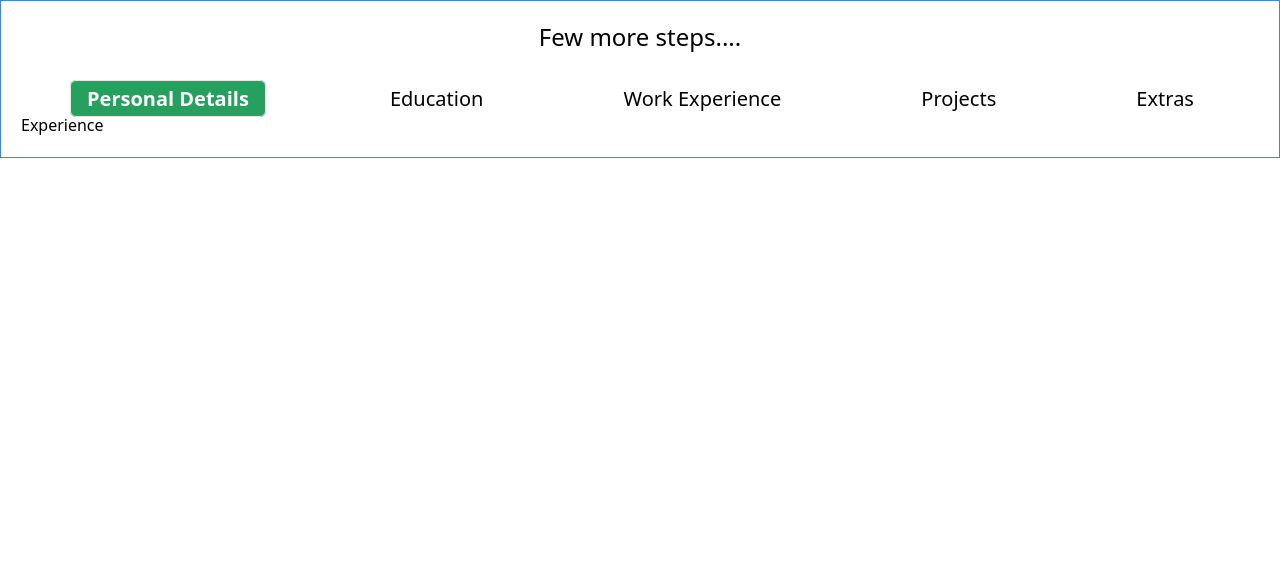
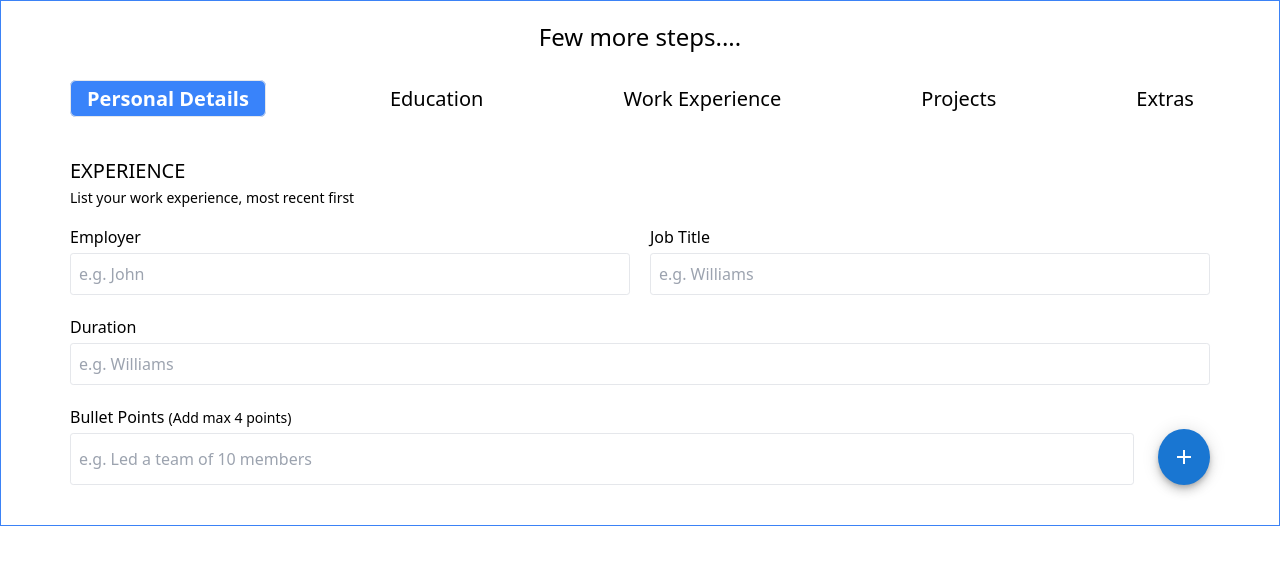
Before and after one commit to Kumar-Akshat22/resume-builder-frontend, a React (Create React App) app: page /resume-details/experience in a window 1280 px wide. Shown: the top 564 px of the page. Built offline with nearby package versions, Linux system fonts and the light colour scheme.

Commit message:
towards implementing the work experience form

```diff
--- a/package.json
+++ b/package.json
@@ -3,6 +3,11 @@
   "version": "0.1.0",
   "private": true,
   "dependencies": {
+    "@emotion/react": "^11.11.4",
+    "@emotion/styled": "^11.11.5",
+    "@mui/icons-material": "^5.15.15",
+    "@mui/material": "^5.15.15",
+    "@mui/styled-engine-sc": "^6.0.0-alpha.18",
     "@react-pdf/renderer": "^3.4.2",
     "@reduxjs/toolkit": "^2.2.3",
     "@testing-library/jest-dom": "^5.17.0",
@@ -13,6 +18,7 @@
     "react-icons": "^5.0.1",
     "react-router-dom": "^6.22.3",
     "react-scripts": "5.0.1",
+    "styled-components": "^6.1.8",
     "web-vitals": "^2.1.4"
   },
   "scripts": {
--- a/src/components/ResumeDetails.js/Experience.js
+++ b/src/components/ResumeDetails.js/Experience.js
@@ -1,9 +1,65 @@
-import React from 'react'
+import React, { useState } from 'react'
+import Fab from "@mui/material/Fab"
+import AddIcon from "@mui/icons-material/Add"
+
 
 function Experience() {
-  return (
-    <div>Experience</div>
-  )
+
+    const [description , setDescription] = useState([])
+    return (
+        <div className='w-full p-5 mt-6'>
+
+            <div className='max-w-[1140px] mx-auto'>
+
+                <div className='mb-4'>
+                    <p className='uppercase text-xl'>Experience</p>
+                    <span className='text-sm'>List your work experience, most recent first</span>
+                </div>
+
+                <div className='flex flex-col gap-5'>
+
+                    {/* Company Name and Job Title */}
+                    <div className='flex gap-5 align-items-center justify-center'>
+                        <label className='w-[50%]'>
+                            <span className=''>Employer</span>
+                            <input type='text' placeholder='e.g. John' className='w-full border p-[8px] rounded-[0.2rem] text-slate-400 mt-1'></input>
+                        </label>
+
+                        <label className='w-[50%]'>
+                            <span>Job Title</span>
+                            <input type='text' placeholder='e.g. Williams' className='w-full border p-[8px] rounded-[0.2rem] mt-1'></input>
+                        </label>
+                    </div>
+
+                    {/* Duration */}
+                    <label>
+
+                        <span>Duration</span>
+                        <input type='text' placeholder='e.g. Williams' className='w-full border p-[8px] rounded-[0.2rem] mt-1'></input>
+                    </label>
+
+                    {/* Bullet Points */}
+
+                    <label>
+
+                        <span>Bullet Points <span className='text-sm'>(Add max 4 points)</span></span>
+
+                        <div className='flex gap-6'>
+                            <input type='text' placeholder='e.g. Led a team of 10 members' className='w-full border p-[8px] rounded-[0.2rem] mt-1'></input>
+                            <Fab color='primary' aria-label="add">
+                                <AddIcon />
+                            </Fab>
+                        </div>
+
+                    </label>
+
+
+                </div>
+
+            </div>
+
+        </div>
+    )
 }
 
 export default Experience
--- a/src/components/ResumeDetails.js/Personal.js
+++ b/src/components/ResumeDetails.js/Personal.js
@@ -6,6 +6,7 @@ function PersonalDetails() {
     <div className='w-full p-5 mt-6'>
 
       <div className='max-w-[1140px] mx-auto'>
+
         <div className='mb-4'>
           <p className='uppercase text-xl'>Complete Your Resume Heading</p>
           <span className='text-sm'>Employers will use this information to contact you.</span>
@@ -19,12 +20,12 @@ function PersonalDetails() {
 
             <label className='w-[50%]'>
               <span className=''>First Name</span>
-                    <input type='text' placeholder='e.g. John' className='w-full border p-[8px] rounded-[0.2rem] text-slate-400 mt-1'></input>
+              <input type='text' placeholder='e.g. John' className='w-full focus:outline-none focus:border-[#3983fa] focus:ring-1 focus:ring-[#3983fa] border p-[8px] rounded-[0.2rem] text-slate-400 mt-1'></input>
             </label>
 
             <label className='w-[50%]'>
               <span>Last Name</span>
-                    <input type='text' placeholder='e.g. Williams' className='w-full border p-[8px] rounded-[0.2rem] mt-1'></input>
+              <input type='text' placeholder='e.g. Williams' className='w-full focus:outline-none focus:border-[#3983fa] focus:ring-1 focus:ring-[#3983fa] border p-[8px] rounded-[0.2rem] text-slate-400 mt-1'></input>
             </label>
           </div>
 
@@ -32,12 +33,12 @@ function PersonalDetails() {
 
             <label className='w-[50%]'>
               <span>Email</span>
-                    <input type='email' placeholder='e.g. johnwilliams@example.com' className='w-full border p-[8px] rounded-[0.2rem] mt-1'></input>
+              <input type='email' placeholder='e.g. johnwilliams@example.com' className='w-full focus:outline-none focus:border-[#3983fa] focus:ring-1 focus:ring-[#3983fa] border p-[8px] rounded-[0.2rem] text-slate-400 mt-1'></input>
             </label>
 
             <label className='w-[50%]'>
               <span>Phone</span>
-                    <input type='text' placeholder='9099103904' className='w-full border p-[8px] rounded-[0.2rem] mt-1'></input>
+              <input type='text' placeholder='9099103904' className='w-full focus:outline-none focus:border-[#3983fa] focus:ring-1 focus:ring-[#3983fa] border p-[8px] rounded-[0.2rem] text-slate-400 mt-1'></input>
             </label>
 
           </div>
@@ -45,7 +46,7 @@ function PersonalDetails() {
           <label className='w-full'>
 
             <span>Summary</span>
-                <textarea placeholder='Write about yourself' className='w-full border mt-1 p-[8px]' rows={10}></textarea>
+            <textarea placeholder='Write about yourself' className='w-full focus:outline-none focus:border-[#3983fa] focus:ring-1 focus:ring-[#3983fa] border p-[8px] rounded-[0.2rem] text-slate-400 mt-1' rows={10}></textarea>
           </label>
         </div>
 
--- a/src/pages/ResumeDetails.js
+++ b/src/pages/ResumeDetails.js
@@ -18,28 +18,28 @@ function ResumeDetails() {
             <NavLink to={'/resume-details/personal-details'}>
                 <span className={
                 `${detailType === 'personalDetails'
-                ? 'bg-[#25A05D] text-white font-bold border'
+                ? 'bg-[#3983fa] text-white font-semibold border'
                 : 'bg-transparent'} text-xl rounded-md px-4 py-1 transition duration-200 ease-in-out`} onClick={()=>{setDetailType('personalDetails')}}>Personal Details</span>
             </NavLink>
 
             <NavLink to={'/resume-details/education'} className=''>
                 <span className={
                 `${detailType === 'education'
-                ? 'bg-[#25A05D] text-white font-bold border'
+                ? 'bg-[#3983fa] text-white font-semibold border'
                 : 'bg-transparent'} text-xl rounded-md px-4 py-1 transition duration-200 ease-in-out`} onClick={()=>{setDetailType('education')}}>Education</span>
             </NavLink>
 
             <NavLink to={'/resume-details/experience'}>
                 <span className={
                 `${detailType === 'experience'
-                ? 'bg-[#25A05D] text-white font-bold border'
+                ? 'bg-[#3983fa] text-white font-semibold border'
                 : 'bg-transparent'} text-xl rounded-md px-4 py-1 transition duration-200 ease-in-out`} onClick={()=>{setDetailType('experience')}}>Work Experience</span>
             </NavLink>
 
             <NavLink to={'/resume-details/projects'}>
                 <span className={
                 `${detailType === 'projects'
-                ? 'bg-[#25A05D] text-white font-bold border'
+                ? 'bg-[#3983fa] text-white font-semibold border'
                 : 'bg-transparent'} text-xl rounded-md px-4 py-1 transition duration-200 ease-in-out`} onClick={()=>{setDetailType('projects')}}>Projects</span>
             </NavLink>
 
@@ -48,7 +48,7 @@ function ResumeDetails() {
             <NavLink to={'/resume-details/extra'}>
                 <span className={
                 `${detailType === 'extras'
-                ? 'bg-[#25A05D] text-white font-bold border'
+                ? 'bg-[#3983fa] text-white font-semibold border'
                 : 'bg-transparent'} text-xl rounded-md px-4 py-1 transition duration-200 ease-in-out`} onClick={()=>{setDetailType('extras')}}>Extras</span>
             </NavLink>
 
```
Also changed, not shown: 1 other file (tests, documents, lock files or other folders). Lines whose indentation alone changed are shown as unchanged.
